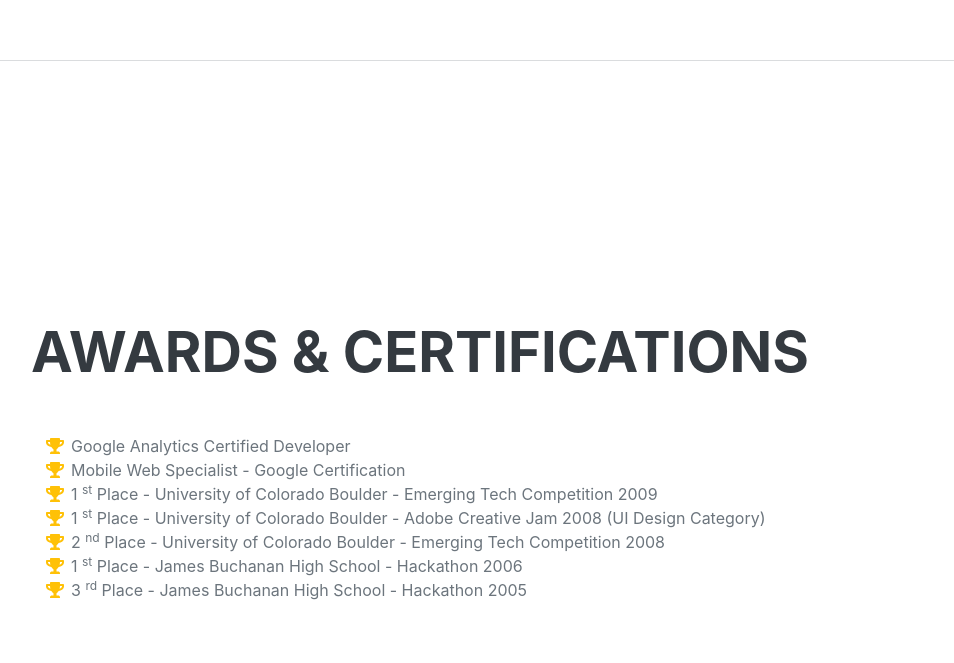
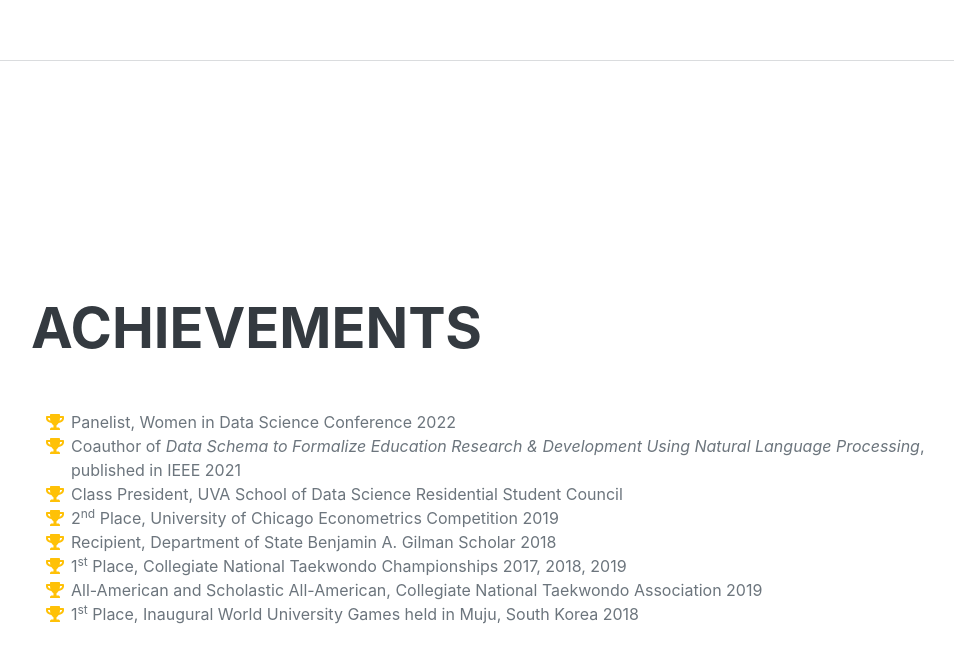
Before and after one commit to amawest/amawest.github.io, a website: page index.html in a window 1280 px wide. Shown: the part 4262-4925 px from the top of the page, without its empty margins (289-1243 px from the left). Drawn offline with nearby package versions, Linux system fonts and the light colour scheme; a web font is replaced by a local one.

Commit message:
Add files via upload

```diff
--- a/index.html
+++ b/index.html
@@ -197,45 +197,42 @@
             <!-- Awards-->
             <section class="resume-section" id="awards">
                 <div class="resume-section-content">
-                    <h2 class="mb-5">Awards & Certifications</h2>
+                    <h2 class="mb-5">Achievements</h2>
                     <ul class="fa-ul mb-0">
                         <li>
                             <span class="fa-li"><i class="fas fa-trophy text-warning"></i></span>
-                            Google Analytics Certified Developer
+                            Panelist, Women in Data Science Conference 2022
                         </li>
                         <li>
                             <span class="fa-li"><i class="fas fa-trophy text-warning"></i></span>
-                            Mobile Web Specialist - Google Certification
+                            Coauthor of <i>Data Schema to Formalize Education Research & Development Using Natural Language Processing</i>, published in IEEE 2021
                         </li>
                         <li>
                             <span class="fa-li"><i class="fas fa-trophy text-warning"></i></span>
-                            1
-                            <sup>st</sup>
-                            Place - University of Colorado Boulder - Emerging Tech Competition 2009
+                            Class President, UVA School of Data Science Residential Student Council
                         </li>
                         <li>
                             <span class="fa-li"><i class="fas fa-trophy text-warning"></i></span>
-                            1
-                            <sup>st</sup>
-                            Place - University of Colorado Boulder - Adobe Creative Jam 2008 (UI Design Category)
+                            2<sup>nd</sup>
+                            Place, University of Chicago Econometrics Competition 2019
                         </li>
                         <li>
                             <span class="fa-li"><i class="fas fa-trophy text-warning"></i></span>
-                            2
-                            <sup>nd</sup>
-                            Place - University of Colorado Boulder - Emerging Tech Competition 2008
+                            Recipient, Department of State Benjamin A. Gilman Scholar 2018
                         </li>
                         <li>
                             <span class="fa-li"><i class="fas fa-trophy text-warning"></i></span>
-                            1
-                            <sup>st</sup>
-                            Place - James Buchanan High School - Hackathon 2006
+                            1<sup>st</sup>
+                            Place, Collegiate National Taekwondo Championships 2017, 2018, 2019
                         </li>
                         <li>
                             <span class="fa-li"><i class="fas fa-trophy text-warning"></i></span>
-                            3
-                            <sup>rd</sup>
-                            Place - James Buchanan High School - Hackathon 2005
+                            All-American and Scholastic All-American, Collegiate National Taekwondo Association 2019
+                        </li>
+                        <li>
+                            <span class="fa-li"><i class="fas fa-trophy text-warning"></i></span>
+                            1<sup>st</sup>
+                            Place, Inaugural World University Games held in Muju, South Korea 2018
                         </li>
                     </ul>
                 </div>
```
